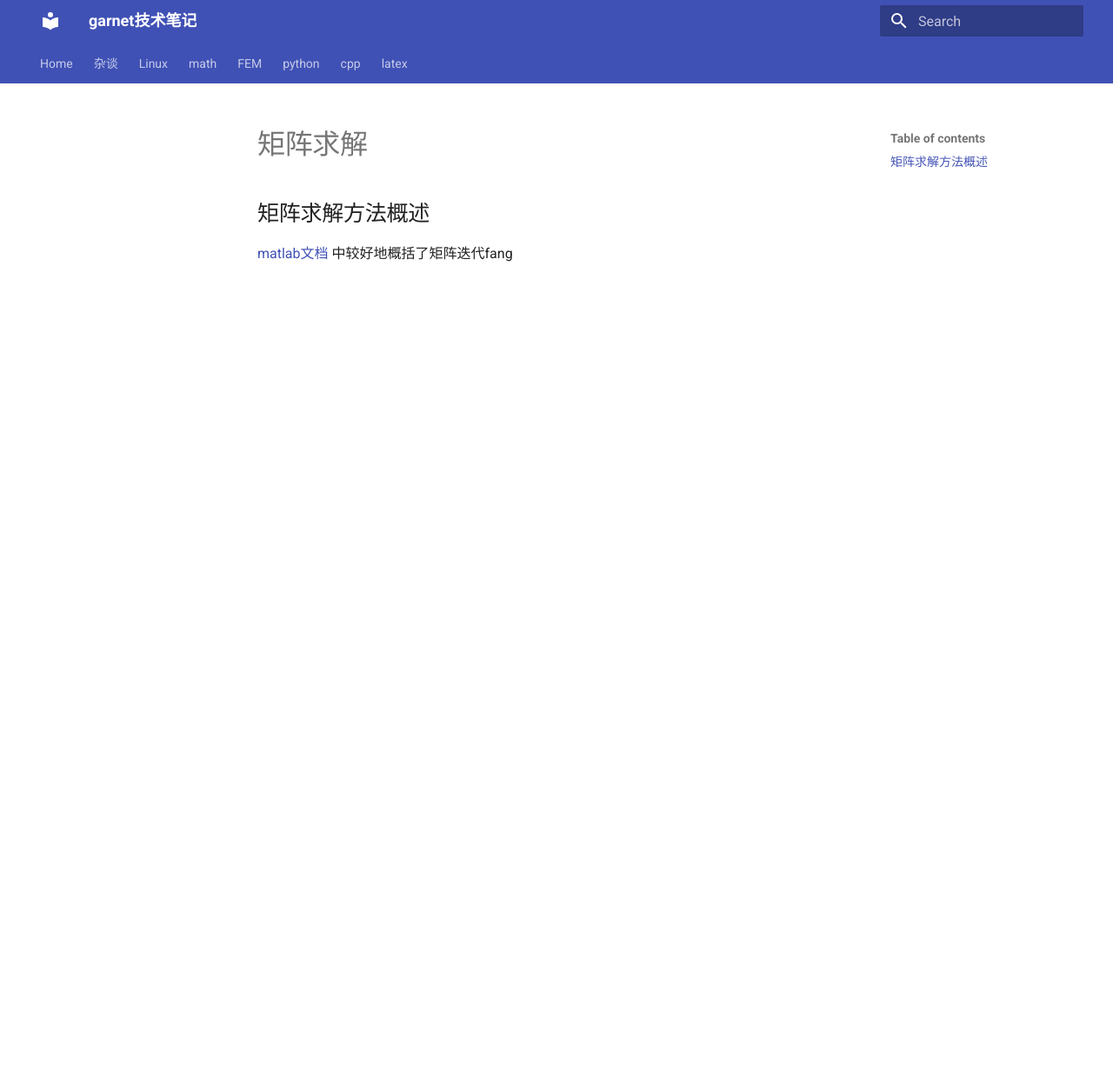
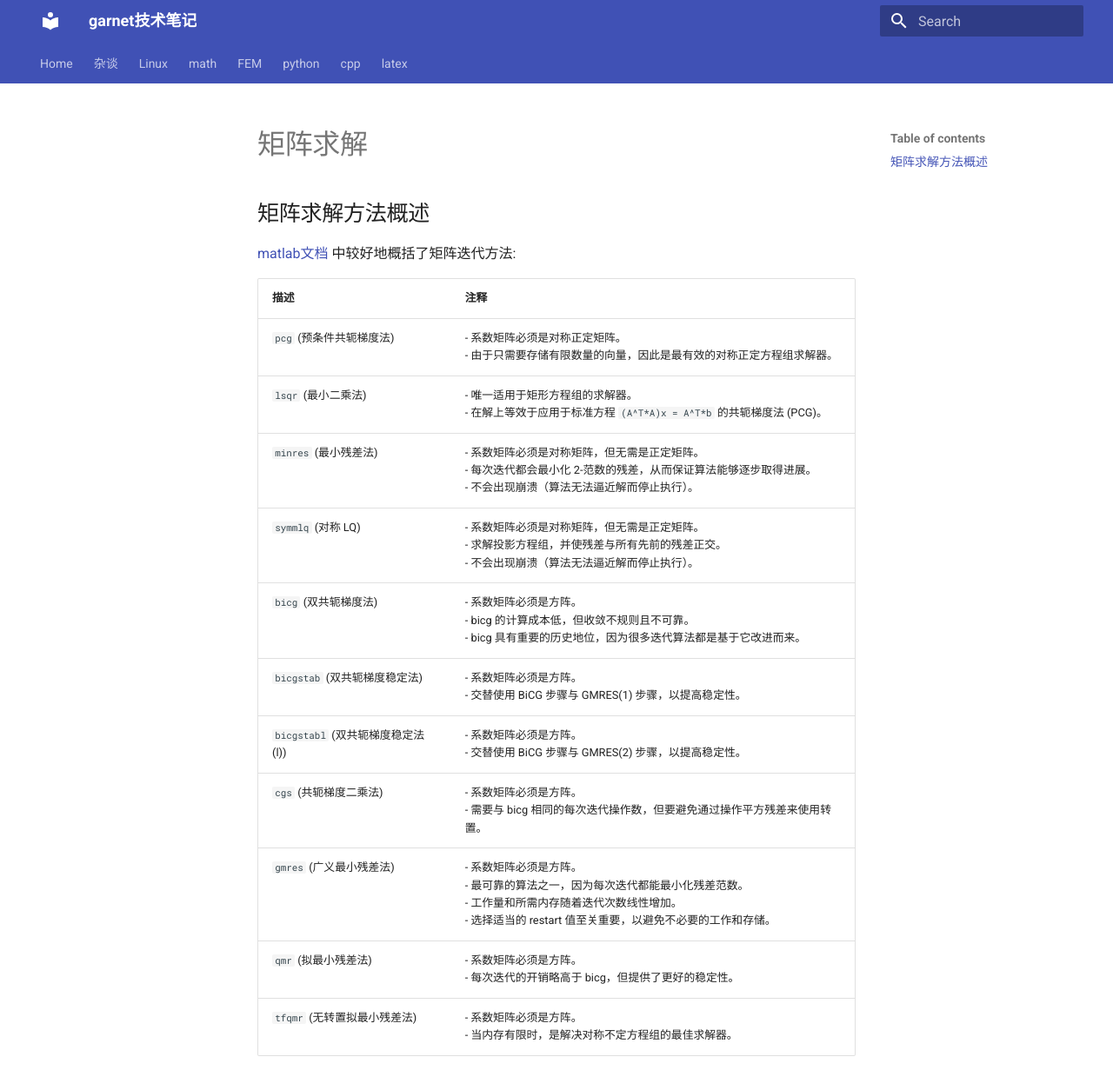
Before and after one commit to ymma98/technotes, an MkDocs documentation site: the page built from docs/FEM/矩阵求解.md, in a window 1280 px wide and 1254 px high. Shown: the whole window at 87% size. Built offline with MkDocs 1.6.1 and Material for MkDocs 9.7.7, drawn with Linux system fonts in a browser that asks for light colours.

Commit message:
docs/FEM/矩阵求解.md updated from https://stackedit.cn/

```diff
--- a/docs/FEM/矩阵求解.md
+++ b/docs/FEM/矩阵求解.md
@@ -3,7 +3,22 @@
 
 ## 矩阵求解方法概述
 
-[matlab文档](https://www.mathworks.com/help/matlab/math/iterative-methods-for-linear-systems.html) 中较好地概括了矩阵迭代fang
+[matlab文档](https://www.mathworks.com/help/matlab/math/iterative-methods-for-linear-systems.html) 中较好地概括了矩阵迭代方法:
+
+| 描述 | 注释 |
+| --- | --- |
+| `pcg` (预条件共轭梯度法) | - 系数矩阵必须是对称正定矩阵。<br>- 由于只需要存储有限数量的向量，因此是最有效的对称正定方程组求解器。 |
+| `lsqr` (最小二乘法) | - 唯一适用于矩形方程组的求解器。<br>- 在解上等效于应用于标准方程 `(A^T*A)x = A^T*b` 的共轭梯度法 (PCG)。 |
+| `minres` (最小残差法) | - 系数矩阵必须是对称矩阵，但无需是正定矩阵。<br>- 每次迭代都会最小化 2-范数的残差，从而保证算法能够逐步取得进展。<br>- 不会出现崩溃（算法无法逼近解而停止执行）。 |
+| `symmlq` (对称 LQ) | - 系数矩阵必须是对称矩阵，但无需是正定矩阵。<br>- 求解投影方程组，并使残差与所有先前的残差正交。<br>- 不会出现崩溃（算法无法逼近解而停止执行）。 |
+| `bicg` (双共轭梯度法) | - 系数矩阵必须是方阵。<br>- bicg 的计算成本低，但收敛不规则且不可靠。<br>- bicg 具有重要的历史地位，因为很多迭代算法都是基于它改进而来。 |
+| `bicgstab` (双共轭梯度稳定法) | - 系数矩阵必须是方阵。<br>- 交替使用 BiCG 步骤与 GMRES(1) 步骤，以提高稳定性。 |
+| `bicgstabl` (双共轭梯度稳定法 (l)) | - 系数矩阵必须是方阵。<br>- 交替使用 BiCG 步骤与 GMRES(2) 步骤，以提高稳定性。 |
+| `cgs` (共轭梯度二乘法) | - 系数矩阵必须是方阵。<br>- 需要与 bicg 相同的每次迭代操作数，但要避免通过操作平方残差来使用转置。 |
+| `gmres` (广义最小残差法) | - 系数矩阵必须是方阵。<br>- 最可靠的算法之一，因为每次迭代都能最小化残差范数。<br>- 工作量和所需内存随着迭代次数线性增加。<br>- 选择适当的 restart 值至关重要，以避免不必要的工作和存储。 |
+| `qmr` (拟最小残差法) | - 系数矩阵必须是方阵。<br>- 每次迭代的开销略高于 bicg，但提供了更好的稳定性。 |
+| `tfqmr` (无转置拟最小残差法) | - 系数矩阵必须是方阵。<br>- 当内存有限时，是解决对称不定方程组的最佳求解器。 |
+
 <!--stackedit_data:
-eyJoaXN0b3J5IjpbLTYzNDUzNDA1MV19
+eyJoaXN0b3J5IjpbLTEyMjc4NDI1MjddfQ==
 -->
```
